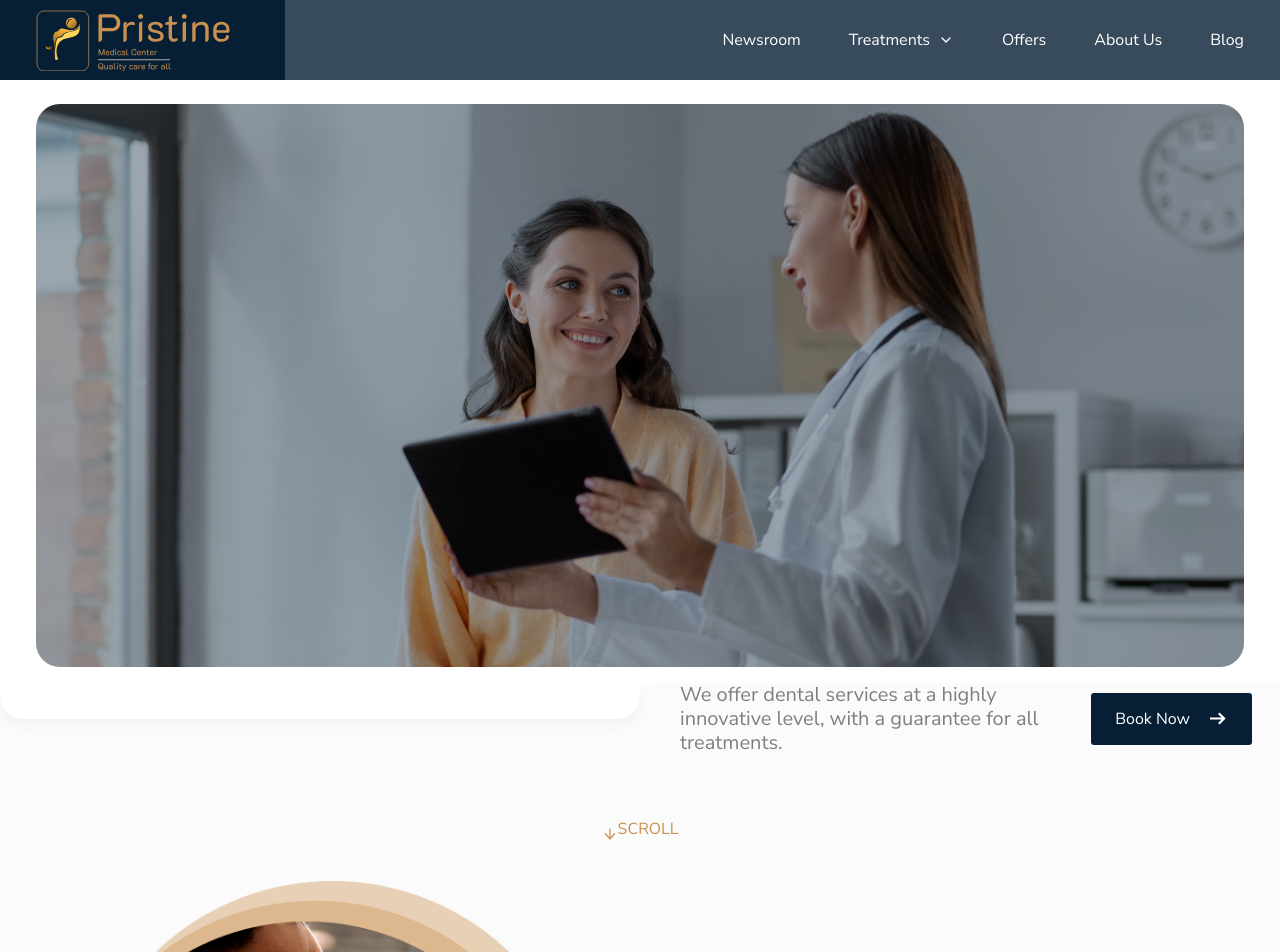
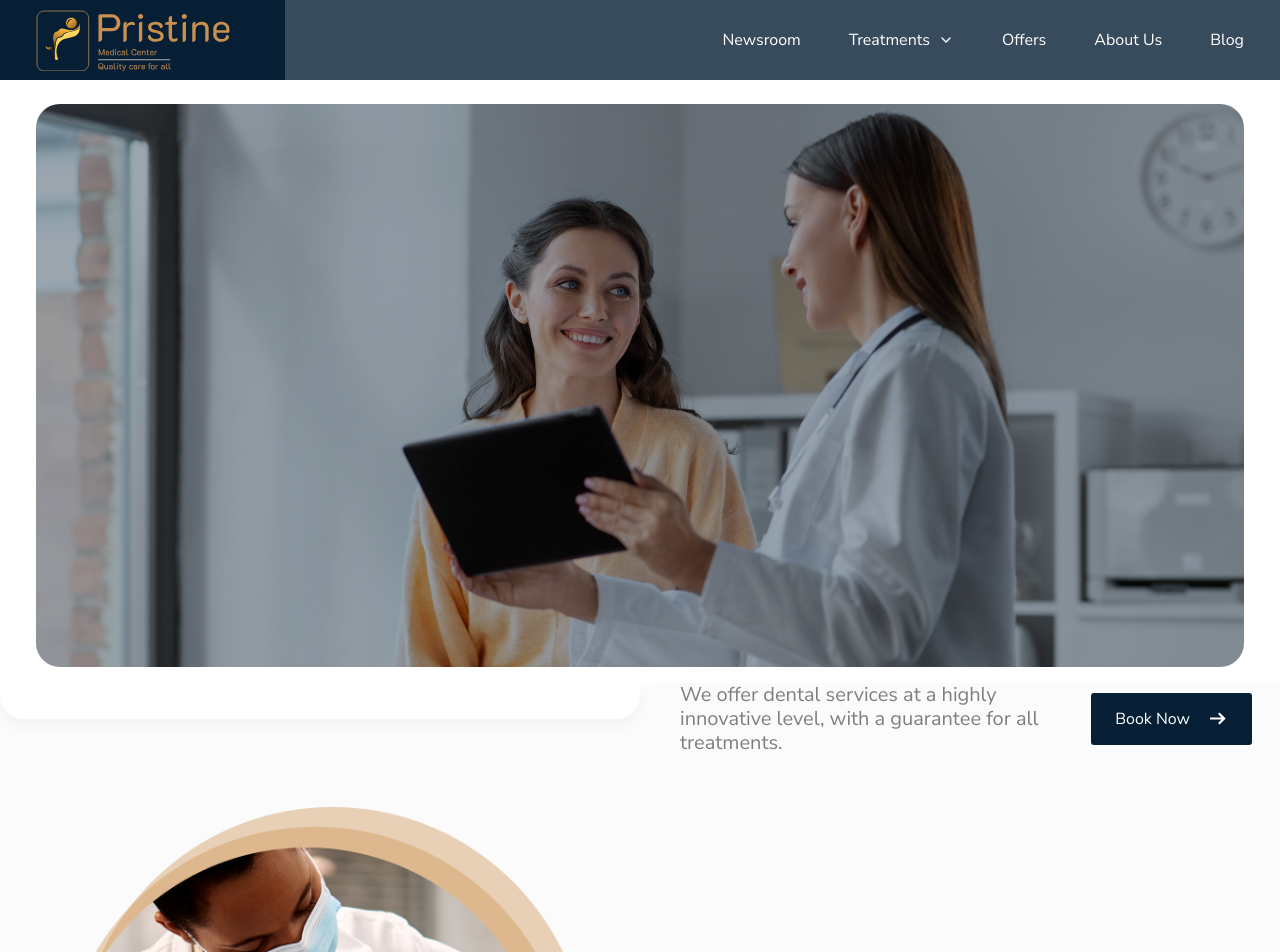
Before and after one commit to Ankit-Gupta4502/pritstine, a Next.js app: page /treatments/pristine-medical-is-the-premier-dental-clinic-in-dubai in a window 1280 px wide. Shown: the top 952 px of the page. Built offline with nearby package versions, Linux system fonts and the light colour scheme; no server answers.

Commit message:
rmoved scroll animation

```diff
--- a/src/app/treatments/[category]/_components/AboutUs.js
+++ b/src/app/treatments/[category]/_components/AboutUs.js
@@ -12,9 +12,7 @@ const AboutUs = ({title="",desc="",image=""}) => {
   return (
     <>
     <div className="bg-[#FBFBFB] w-full">
-      <div className="flex text-primary justify-center items-center pt-[50px] cursor-pointer">
-      <AiOutlineArrowDown className="bounce-animate"/> SCROLL
-      </div>
+
       <div className={`container max-w-[1232px]  py-10  flex justify-between flex-col items-center ${ defaultLang==="en"?"md:flex-row":"md:flex-row-reverse" }`}>
         <div className="w-full  max-w-[528px]">
           <h2 className="text-primary font-bold mb-10 w-full">
```
